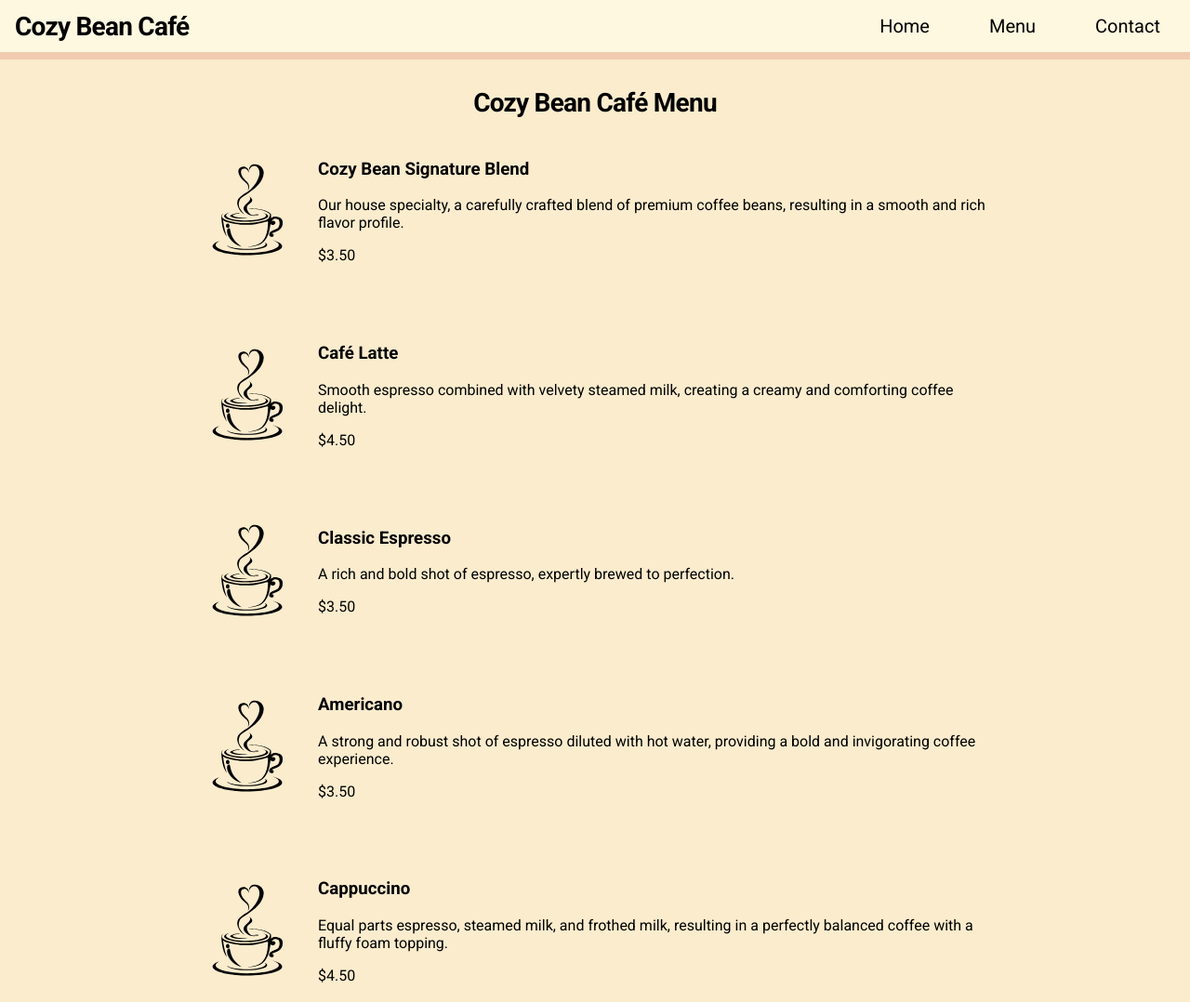
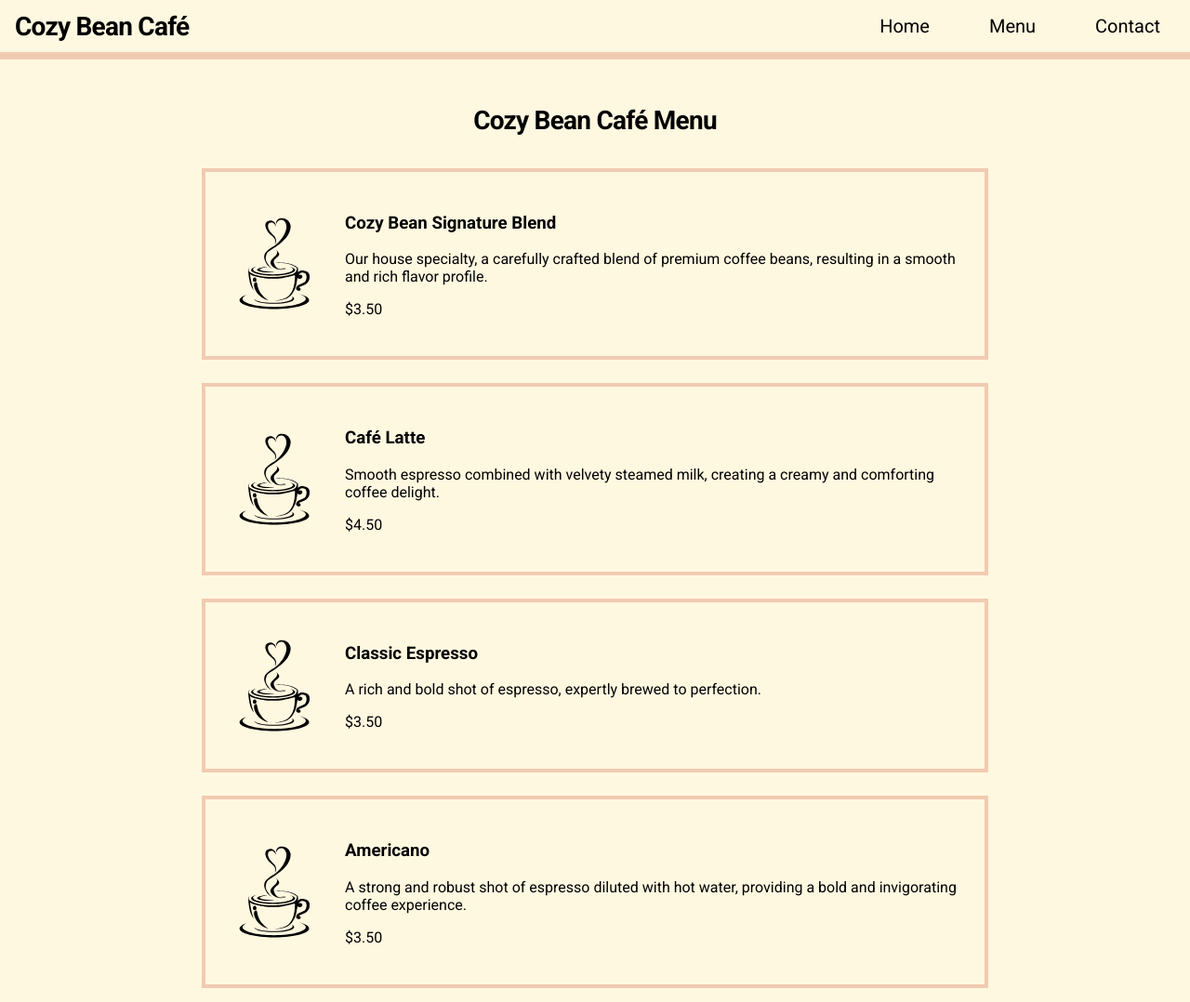
Before and after one commit to puddily/restaurant-page, a website built with webpack: page dist/index.html in a window 1280 px wide. Shown: the top 1078 px of the page at 93% size. Built offline with nearby package versions, Linux system fonts and the light colour scheme.

Commit message:
Swap style of menu items, leave todo for later on creating menu section with overlay text

```diff
--- a/dist/index.css
+++ b/dist/index.css
@@ -185,7 +185,7 @@ h2{
 
 #menu{
     /* background-color: rgb(255, 248, 224); */
-    background-color: rgb(250, 236, 205);
+    /* background-color: rgb(250, 236, 205); */
     padding-inline:0px;
     padding-bottom:25px;
 }
@@ -193,6 +193,7 @@ h2{
     font-size:1.75rem;
     text-align:center;
     padding-top:20px;
+    padding-bottom:10px;
 }
 .menu-card{
     display:grid;
@@ -200,7 +201,8 @@ h2{
     grid-template-columns: min-content 1fr;
     align-items:center;
     column-gap:25px;
-    padding:10px;
+    margin:25px;
+    border:4px solid var(--dark-cream);
 }
 
 @media (min-width: 900px){
--- a/dist/index.html
+++ b/dist/index.html
@@ -19,6 +19,10 @@
             </nav>
         </header> -->
         <main>
+            <section id="menu-header-section">
+                <img src="">
+                <!-- TODO: Menu header with overlay text here -->
+            </section>
             <section id="menu">
                 <h1>Cozy Bean Café</h1>
                 <h2 id="menu-header">Cozy Bean Café Menu</h2>
```
